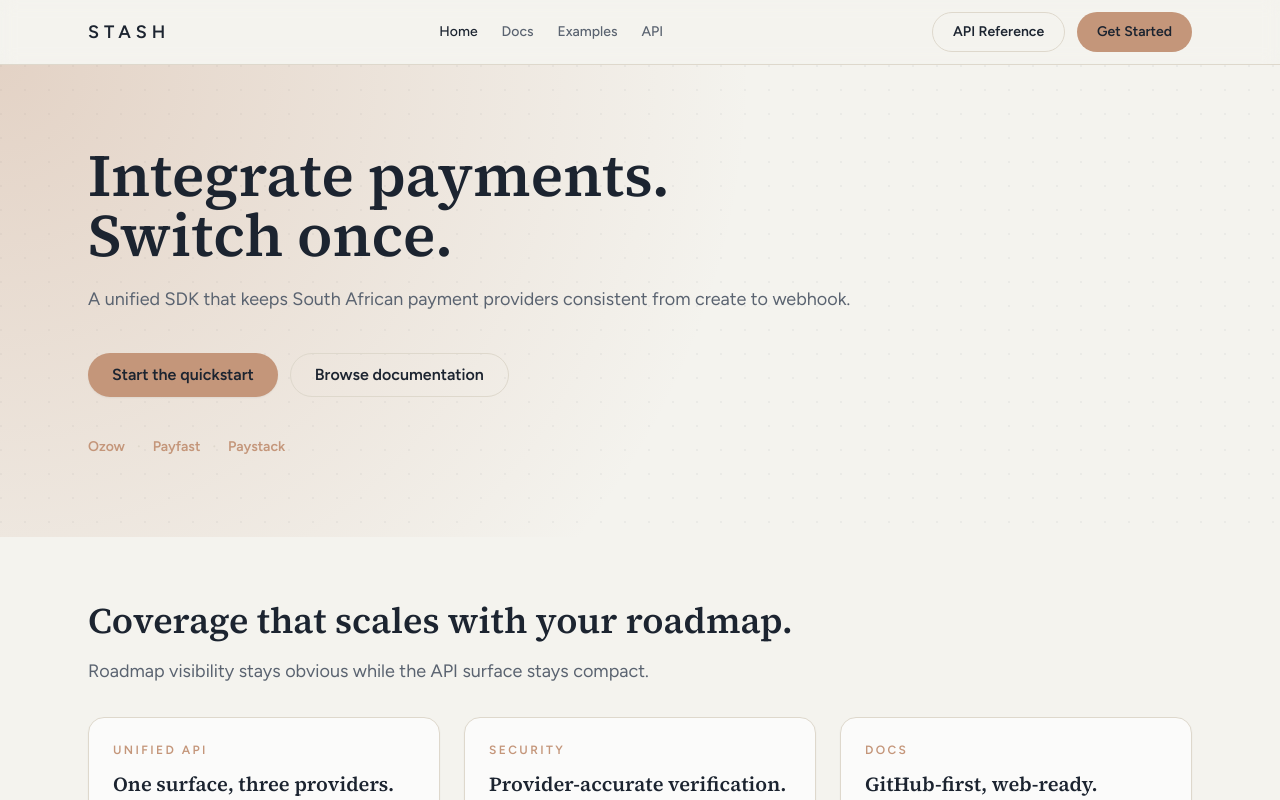
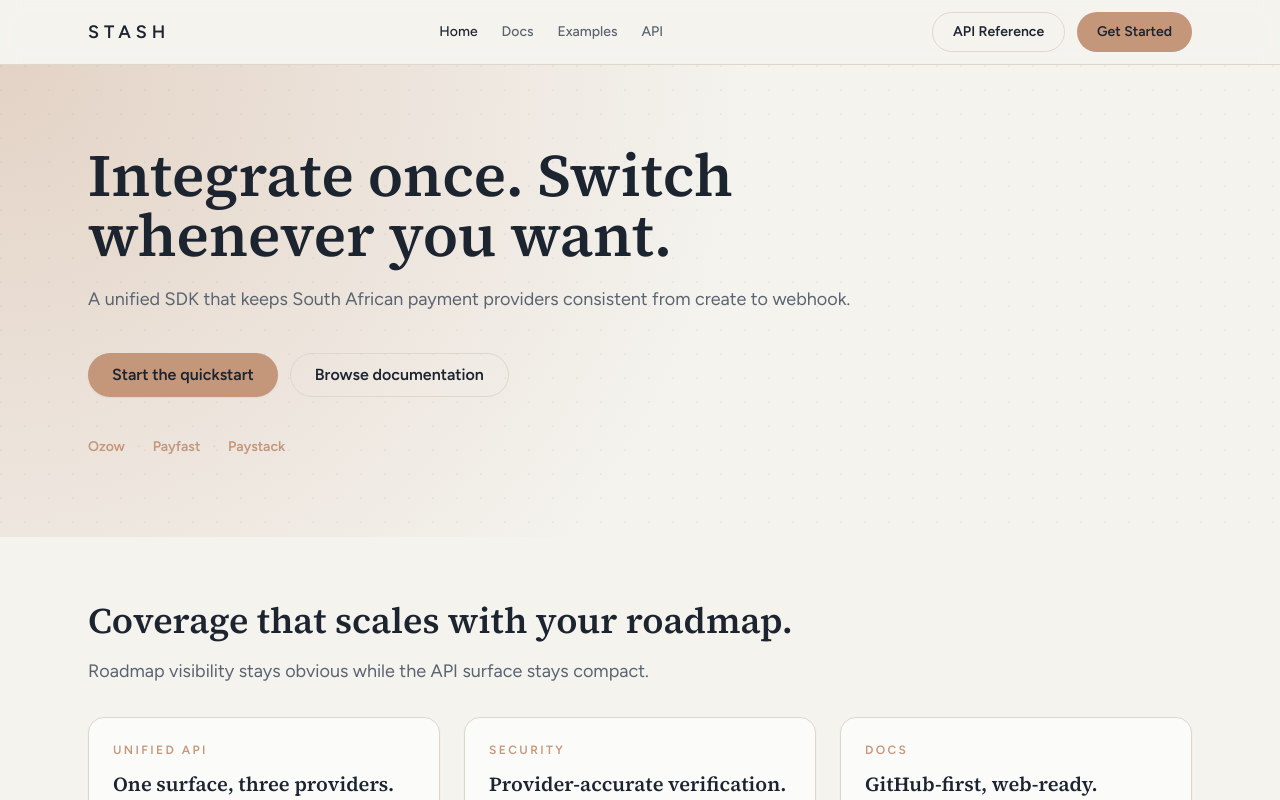
Before and after one commit to miniduckco/stash, a SvelteKit app in the folder site/: page / in a window 1280 px wide. Shown: the top 800 px of the page. Built offline with nearby package versions, Linux system fonts and the light colour scheme.

Commit message:
chore: update hero headline

```diff
--- a/site/src/routes/+page.svelte
+++ b/site/src/routes/+page.svelte
@@ -48,7 +48,7 @@
 	<div class="relative mx-auto flex w-full max-w-6xl flex-col gap-10 px-6 py-20">
 		<div class="max-w-3xl">
 			<h1 class="text-4xl font-semibold leading-tight text-foreground md:text-6xl">
-				Integrate payments. Switch once.
+				Integrate once. Switch whenever you want.
 			</h1>
 			<p class="mt-5 text-lg text-muted-foreground">
 				A unified SDK that keeps South African payment providers consistent from create to webhook.
```
